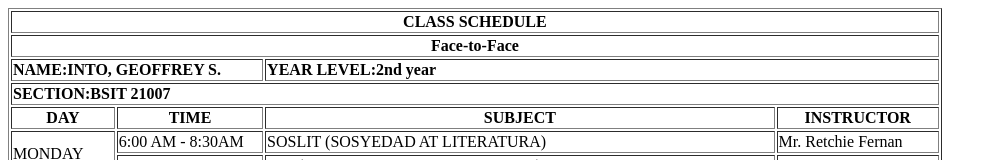
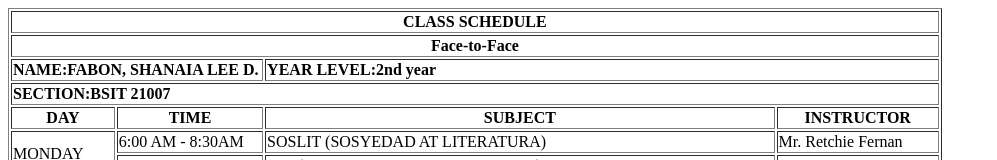
Before and after one commit to geoffreyinto105-web/TABLEHTML, a plain HTML site: page index.html in a window 1280 px wide. Shown: the top 160 px of the page, without its empty margins (0-997 px from the left). Drawn offline with Linux system fonts and the light colour scheme.

Commit message:
index.html

```diff
--- a/index.html
+++ b/index.html
@@ -15,7 +15,7 @@
     </tr>
 
     <tr>
-        <td colspan="2"><b>NAME:INTO, GEOFFREY S.</b></td>
+        <td colspan="2"><b>NAME:FABON, SHANAIA LEE D.</b></td>
         <td colspan="2"><b>YEAR LEVEL:2nd year</b></td>
     </tr>
 
```
